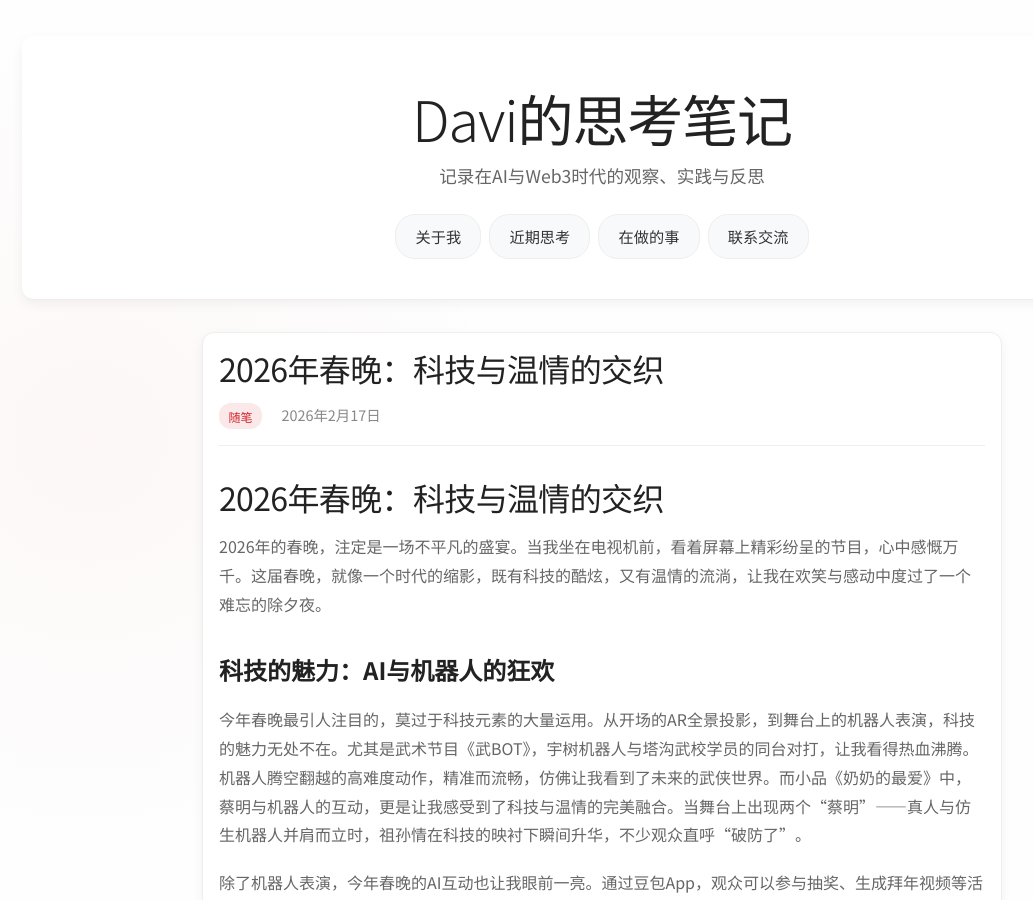
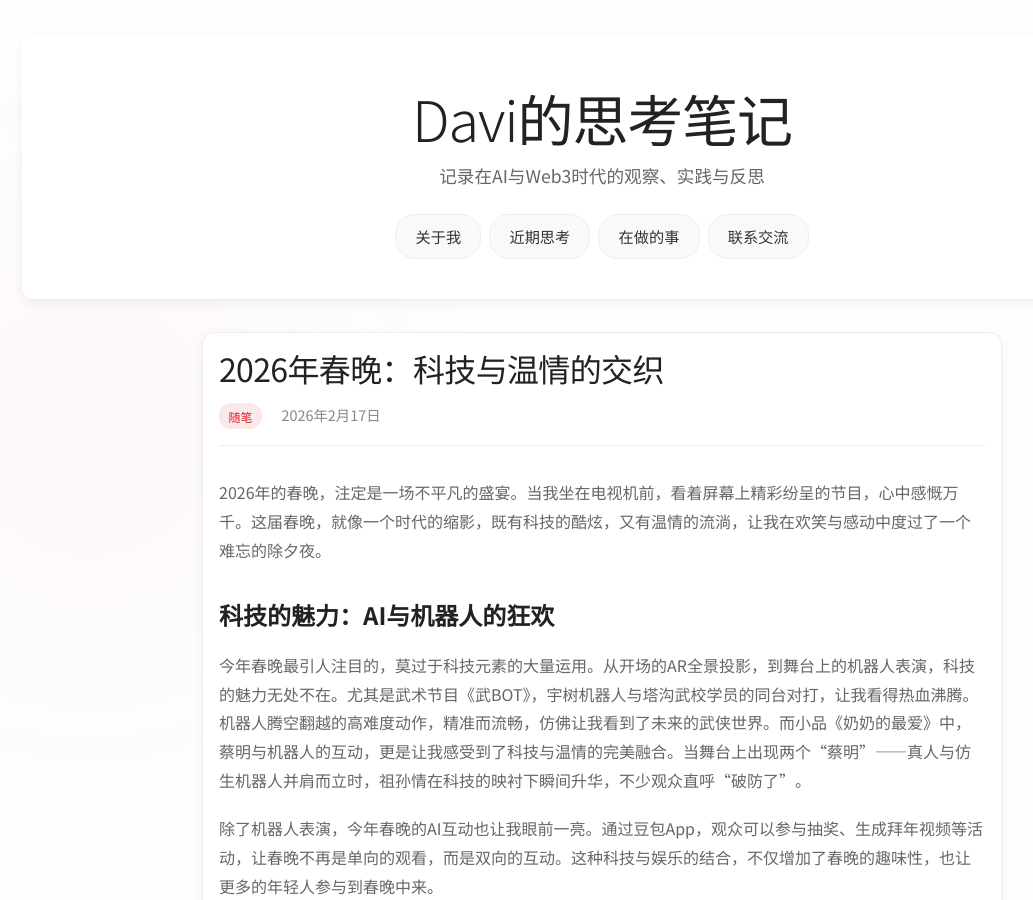
Before and after one commit to x2it/chat, a Jekyll site: the page built from _posts/2026-02-17-2026年春晚：科技与温情的交织.md, in a window 1280 px wide and 900 px high. Shown: the whole window, without its empty margins (38-1071 px from the left). Built offline with Jekyll 4.4.1, drawn with Linux system fonts in a browser that asks for light colours.

Commit message:
Update and rename 2026-02-17-2026Sf.md to 2026-02-17-2026年春晚：科技与温情的交织.md

```diff
--- a/_posts/2026-02-17-2026Sf.md
+++ b/_posts/2026-02-17-2026年春晚：科技与温情的交织.md
@@ -4,8 +4,6 @@ title: "2026年春晚：科技与温情的交织"
 date: 2026-02-17
 categories: 随笔
 ---
-
-# 2026年春晚：科技与温情的交织
 
 2026年的春晚，注定是一场不平凡的盛宴。当我坐在电视机前，看着屏幕上精彩纷呈的节目，心中感慨万千。这届春晚，就像一个时代的缩影，既有科技的酷炫，又有温情的流淌，让我在欢笑与感动中度过了一个难忘的除夕夜。
 
```
